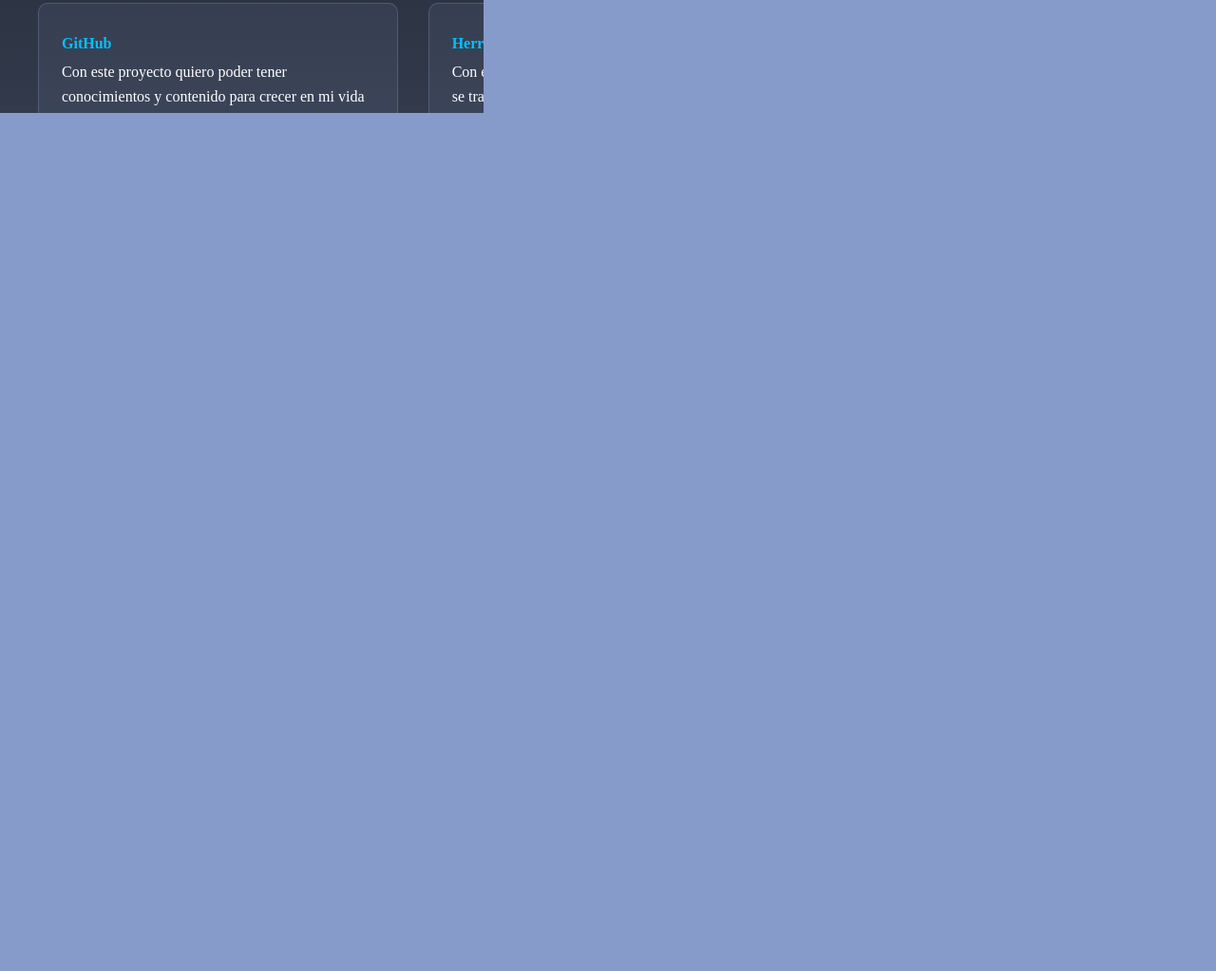
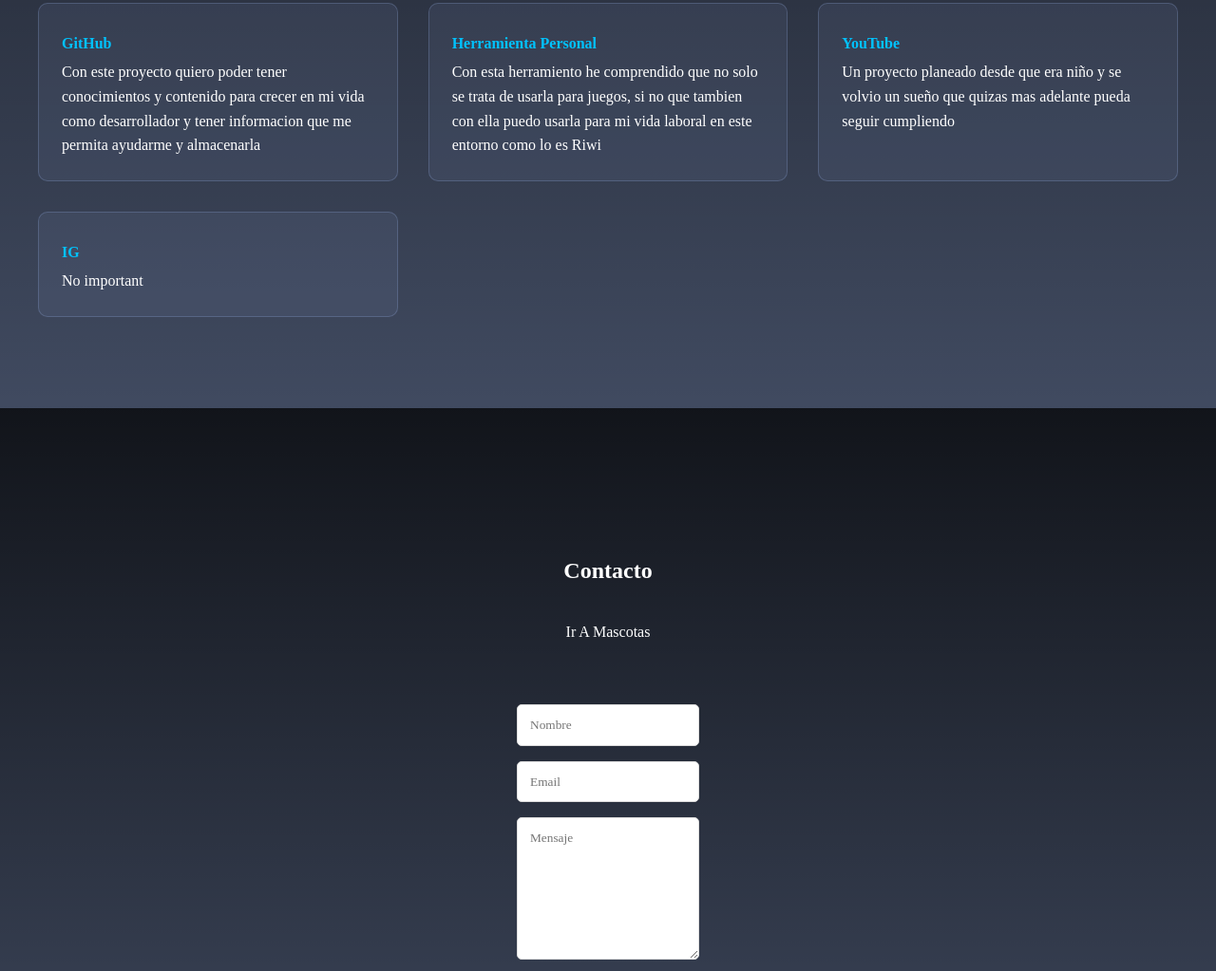
Before and after one commit to Naitsabes1955/firstpage, a plain HTML site: page index.html in a window 1280 px wide. Shown: the part 1406-2429 px from the top of the page at 95% size. Drawn offline with Linux system fonts and the light colour scheme.

Commit message:
Update Instagram link text and form method

```diff
--- a/index.html
+++ b/index.html
@@ -81,21 +81,15 @@
                 </div>
                 <div class="proyecto-item">
                     <a href="https://www.instagram.com/naitsabes1955?igsh=MWJwMXVqczA2ZmEycg==&utm_source=ig_contact_invite" target="_blank">
-                        <h4>Instagram</h4>
+                        <h4>IG</h4>
                     </a>
-                    <p>No se ilusionen</p>
-                </div>
-                <div class="proyecto-item">
-                    <a href="https://www.youtube.com/watch?v=dQw4w9WgXcQ" target="_blank">
-                        <h4>:</h4>
-                    </a>
-                    <p>Try</p>
+                    <p>No important</p>
                 </div>
             </div>
         </section>
         <section id="contacto">
             <h2>Contacto</h2>
-            <form action="https://formsubmit.com/juannait2009@gmail.com" method="post">
+            <form action="https://formsubmit.com/juannait2009@gmail.com" method="POST">
                 <ul>
                 <li><a class="c1list" href="mascotas.html">Ir A Mascotas</a></li>
                 </ul>
```
